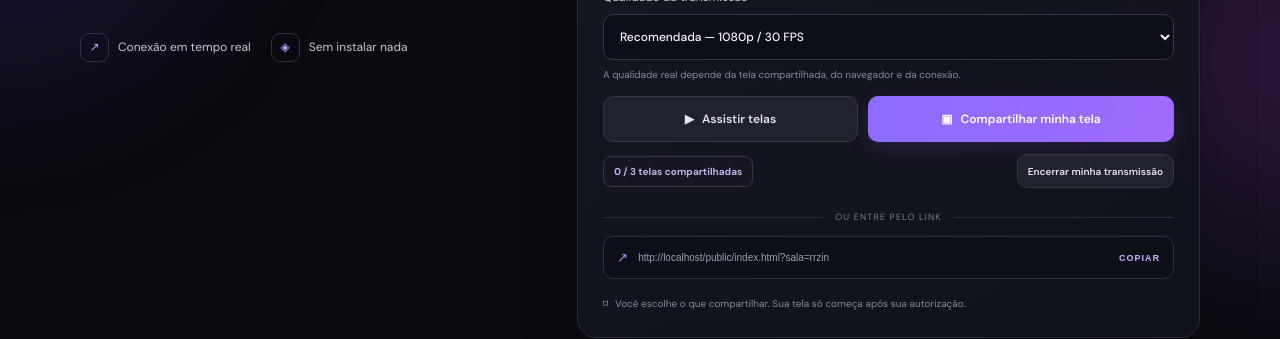
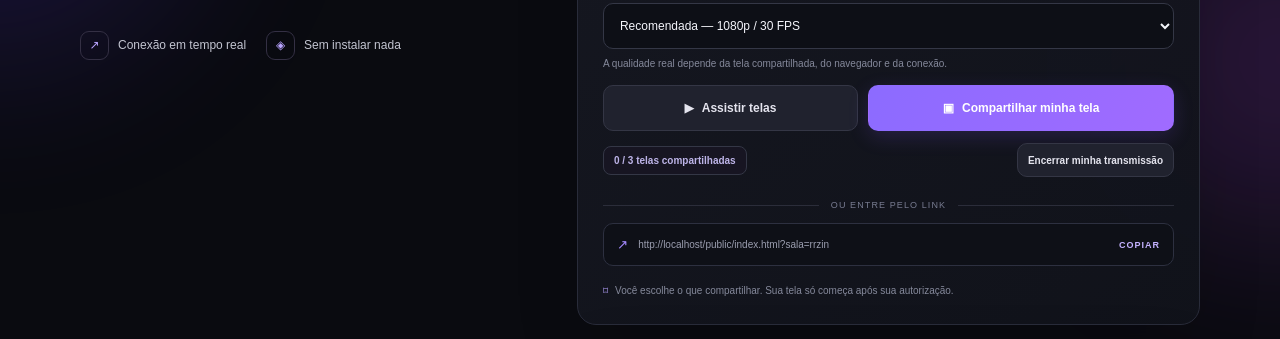
Before and after one commit to romulochulaboy-web/romulosite, a website: page public/index.html in a window 1280 px wide. Shown: the part 441-780 px from the top of the page. Drawn offline with Linux system fonts and the light colour scheme; no server answers.

Commit message:
Remove external font dependency for faster page startup

```diff
--- a/public/index.html
+++ b/public/index.html
@@ -3,7 +3,7 @@
 <head>
 <meta charset="utf-8"><meta name="viewport" content="width=device-width,initial-scale=1"><meta name="theme-color" content="#0a0b10">
 <meta name="description" content="Compartilhe sua tela com amigos direto do navegador."><title>ShareRoom — compartilhe sua tela</title>
-<link rel="preconnect" href="https://fonts.googleapis.com"><link rel="preconnect" href="https://fonts.gstatic.com" crossorigin><link href="https://fonts.googleapis.com/css2?family=DM+Sans:wght@400;500;600;700&family=Space+Grotesk:wght@500;600;700&display=swap" rel="stylesheet"><link rel="stylesheet" href="/style.css">
+<link rel="stylesheet" href="/style.css">
 </head>
 <body>
 <div class="ambient ambient-one"></div><div class="ambient ambient-two"></div>
```
